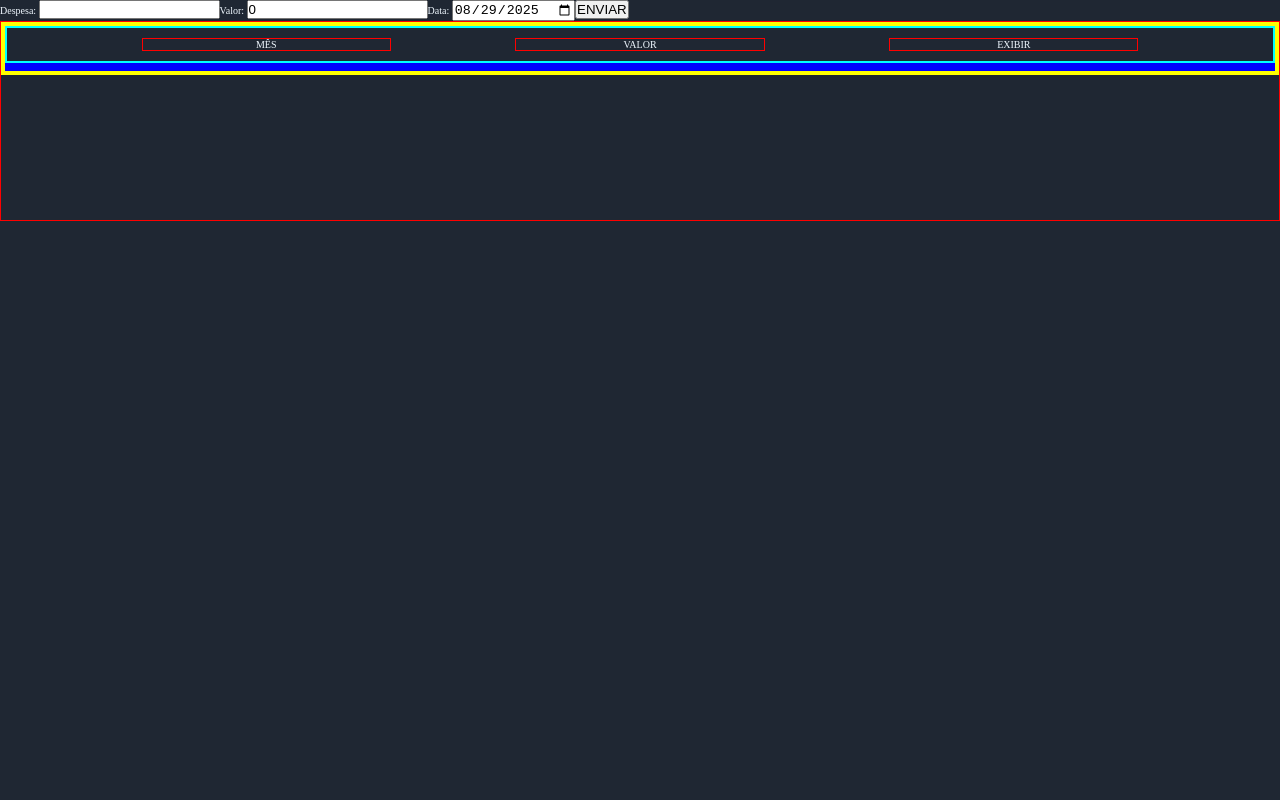
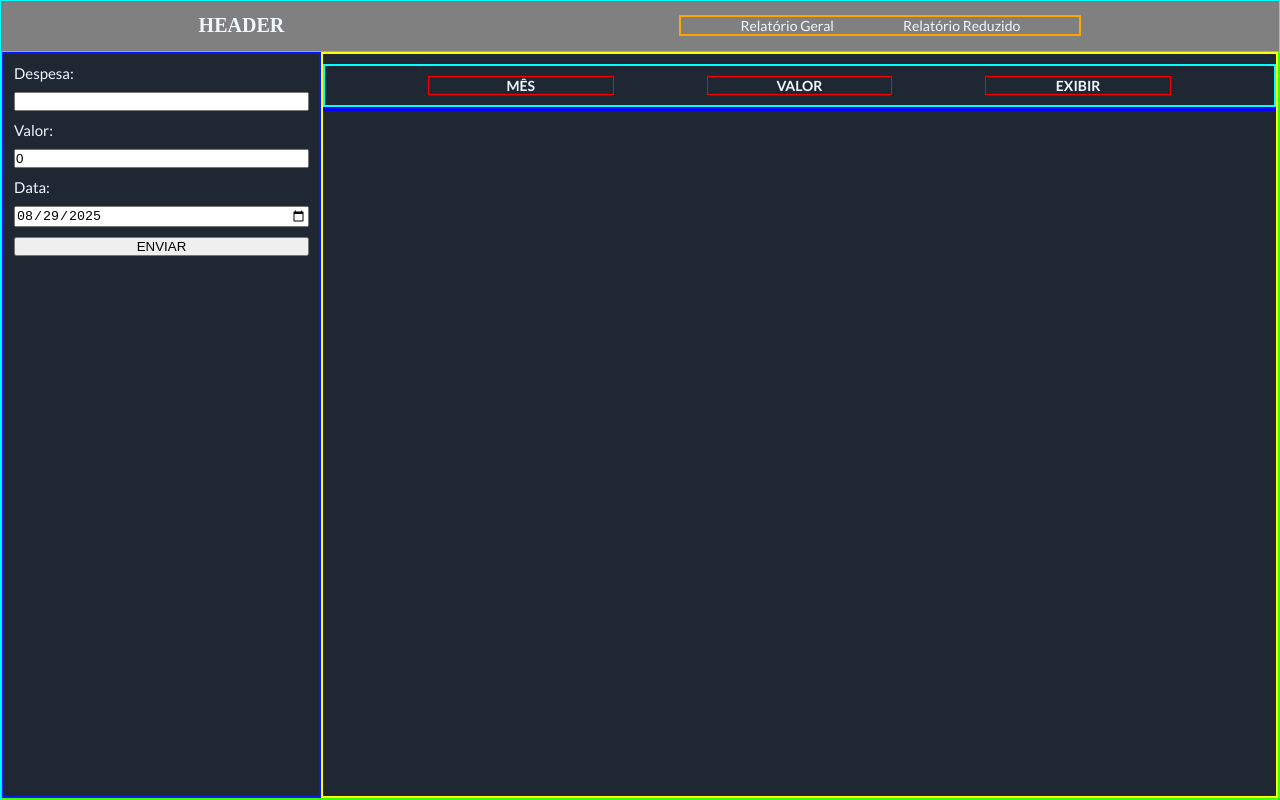
Before and after one commit to maykoosilva/MoneyTrack, a React (Vite) app: page /lista/1 in a window 1280 px wide. Built offline with nearby package versions, Linux system fonts and the light colour scheme.

Commit message:
Atualizando a estilização

```diff
--- a/src/App.css
+++ /dev/null
@@ -1,6 +0,0 @@
-
-
-.list-despesa{
-    border: 0.1rem red solid;
-    height: 20rem;
-}
--- a/src/App.jsx
+++ b/src/App.jsx
@@ -1,9 +1,8 @@
 import { useEffect, useState } from "react"
 import FormNovaDespesa from "./components/nova-despesa/FormNovaDespesa"
 import ListaDespesas from "./components/lista-despesas/ListaDespesas"
-import ItemDespesa from "./components/item-despesa/ItemDespesa"
 
-import "./App.css"
+import style from "./App.module.css"
 
 function App() {
 
@@ -36,21 +35,23 @@ function App() {
   }, [despesas])
 
   return (
-    <>
-      <section>
+    <div className={style['container']}>
+    <header className={style['header']}>
+      <h1>HEADER</h1>
+      <nav className={style["bar-nav"]}>
+        <ul className={style['item-nav']}>
+          <li>Relatório Geral</li>
+          <li>Relatório Reduzido</li>
+        </ul>
+      </nav>
+    </header>
+
+
+      <main className={style['main']}>
         <FormNovaDespesa onAddDespesa={adicionarDespesas}/>
-        {/*<p>{console.log("Agrupado", agrupadoData)}</p>*/}
-        {/*<p>{console.log("Despesas: " ,despesas)}</p>*/}
-        {console.log(agrupadoData.length === 0)}
-      </section>
-      {<section className="list-despesa">
         <ListaDespesas showList={agrupadoData}/>
-      </section>}
-
-      <section>
-        <ItemDespesa/>
-      </section>
-    </>
+      </main>
+    </div>
   )
 }
 
--- /dev/null
+++ b/src/App.module.css
@@ -0,0 +1,42 @@
+@import url('https://fonts.googleapis.com/css2?family=Lato:ital,wght@0,100;0,300;0,400;0,700;0,900;1,100;1,300;1,400;1,700;1,900&display=swap');
+
+.container{
+    border: 0.1rem cyan solid;
+    height: 100dvh;
+    display: grid;
+    grid-template-columns: 1fr 5fr;
+    grid-template-rows: 1fr 15fr;
+    grid-template-areas: "header header" "main main";
+}
+
+.header{
+    grid-area: header;
+    background-color: gray;
+    display: flex;
+    align-items: center;
+    justify-content: space-around;
+}
+
+.bar-nav, .item-nav{
+    border: 0.1rem orange solid;
+    display: flex;
+    align-items: center;
+    justify-content: space-evenly;
+    min-width: 40rem;
+    list-style: none;
+    font-family: "Lato", sans-serif;
+    font-weight: 400;
+    font-style: normal;
+    font-size: 1.4rem;
+}
+
+.item-nav{
+    gap: 1rem;
+}
+
+.main{
+    grid-area: main;
+    border: 0.1rem rgb(51, 255, 0) solid;
+    display: grid;
+    grid-template-columns: 1fr 3fr;
+}
--- a/src/components/lista-despesas/ListaDespesas.jsx
+++ b/src/components/lista-despesas/ListaDespesas.jsx
@@ -2,14 +2,14 @@ import styles from "./ListaDespesas.module.css"
 
 function ListaDespesas({showList}){
     return(
-        <div className={styles.containerDespesas}>
-            <div className={styles.header}>
-                <span>MÊS</span>
-                <span>VALOR</span>
-                <span>EXIBIR</span>
+        <div className={styles['container-despesas']}>
+            <div className={styles['header']}>
+                <span className={styles['span-font']}>MÊS</span>
+                <span className={styles['span-font']}>VALOR</span>
+                <span className={styles['span-font']}>EXIBIR</span>
             </div>
 
-            <ul className={styles.listDespesas}>
+            <ul className={styles['list-despesas']}>
                 {showList.length === 0 ?
                     <p>{console.log("vazio")}</p>
                     :
--- a/src/components/lista-despesas/ListaDespesas.module.css
+++ b/src/components/lista-despesas/ListaDespesas.module.css
@@ -1,9 +1,15 @@
-.containerDespesas{
-    border: 0.4rem yellow solid;
+.container-despesas{
+    border: 0.2rem yellow solid;
+    padding: 1rem 0;
 }
 
+.header .span-font{
+    font-family: "Lato";
+    font-weight: 700;
+    font-size: 1.4rem;
+}
 
-.header, .containerDespesas .listDespesas li{
+.header, .container-despesas .list-despesas li{
     border: 0.2rem cyan solid;
     padding: 1rem;
     display: flex;
@@ -11,13 +17,13 @@
     align-items: center;
 }
 
-.containerDespesas .header span, .containerDespesas .listDespesas li span{
+.container-despesas .header span, .container-despesas .list-despesas li span{
     border: 0.1rem red solid;
     width: 20%;
     text-align: center;
 }
 
-.containerDespesas .listDespesas{
+.container-despesas .list-despesas{
     list-style: none;
-    border: 0.4rem blue solid;
+    border: 0.2rem blue solid;
 }
--- a/src/components/nova-despesa/FormNovaDespesa.jsx
+++ b/src/components/nova-despesa/FormNovaDespesa.jsx
@@ -70,14 +70,14 @@ function FormNovaDespesa({onAddDespesa}){
     }
 
     return(
-        <form onSubmit={handleSubmit}>
-            <label htmlFor="txtDespesa">Despesa: </label>
+        <form onSubmit={handleSubmit} className={styles['form']}>
+            <label htmlFor="txtDespesa" className={styles['font-label']}>Despesa: </label>
             <input className={styleErro ? styles.inputError : ""} type="text" id="txtDespesa" name="nomeDespesas" value={despesas.nomeDespesas} onChange={verifyInput}/>
 
-            <label htmlFor="txtValor">Valor: </label>
+            <label htmlFor="txtValor" className={styles['font-label']}>Valor: </label>
             <input type="text" name="valorDespesas" id="txtValor" value={despesas.valorDespesas} onChange={verifyInput}/>
 
-            <label htmlFor="txtData">Data: </label>
+            <label htmlFor="txtData" className={styles['font-label']}>Data: </label>
             <input type="date" name="data" id="txtData" value={despesas.data} onChange={verifyInput}/>
 
             <button type="submit">ENVIAR</button>
--- a/src/components/nova-despesa/FormNovaDespesa.module.css
+++ b/src/components/nova-despesa/FormNovaDespesa.module.css
@@ -1,3 +1,20 @@
+@import url('https://fonts.googleapis.com/css2?family=Lato:ital,wght@0,100;0,300;0,400;0,700;0,900;1,100;1,300;1,400;1,700;1,900&display=swap');
+
 .inputError{
-    border-color: red;
+    border-color: rgb(255, 0, 234);
 }
+
+.form{
+    border: 0.2rem rgb(0, 26, 255) solid;
+    padding: 1rem;
+    display: flex;
+    flex-direction: column;
+    gap: 1rem;
+}
+
+.font-label{
+    font-family: "Lato", sans-serif;
+    font-weight: 400;
+    font-style: normal;
+    font-size: 1.5rem;
+}
```
